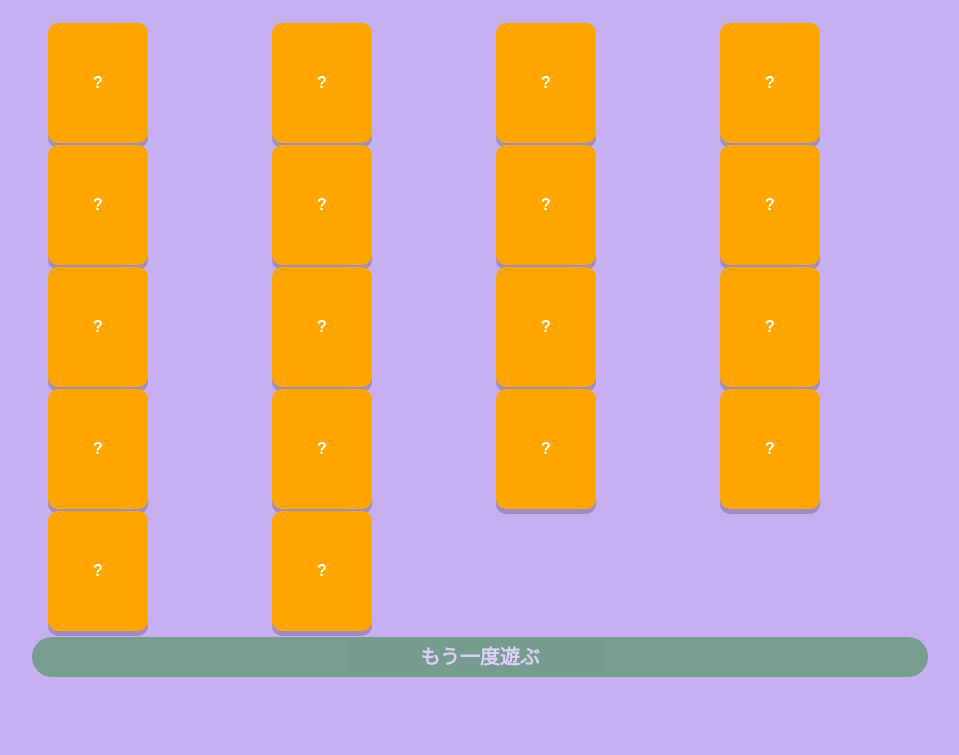
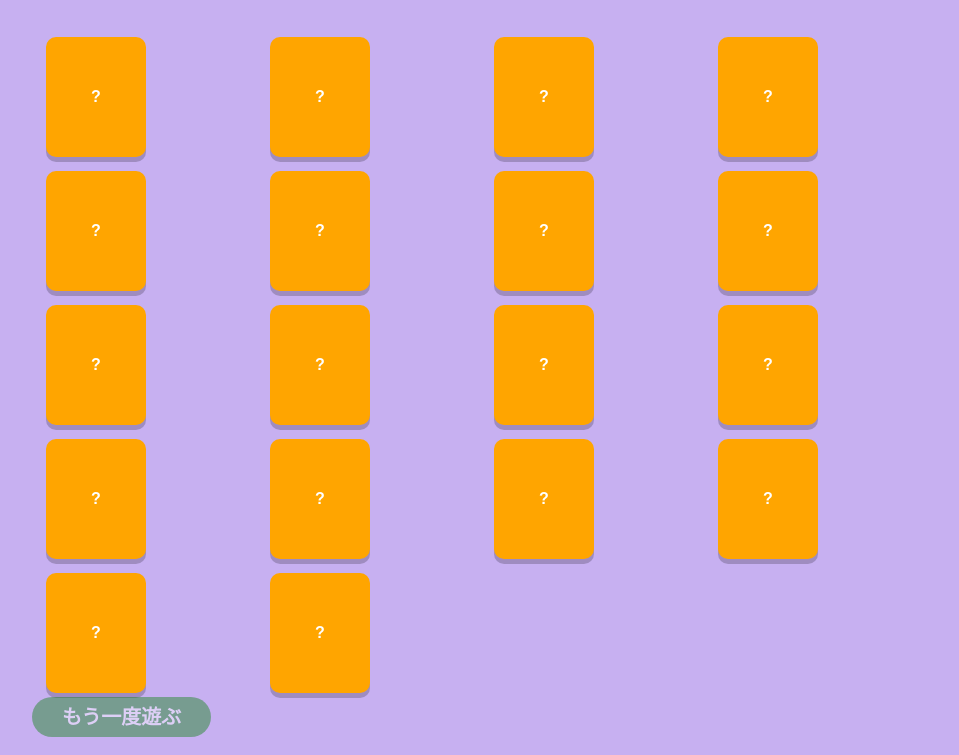
Before and after one commit to hk-p114514/shinkei-suijaku, a plain HTML site: page index.html in a window 1280 px wide. Shown: the part 45-800 px from the top of the page, without its empty margins (160-1119 px from the left). Drawn offline with Linux system fonts and the light colour scheme.

Commit message:
Update style.css

```diff
--- a/style.css
+++ b/style.css
@@ -26,7 +26,8 @@ body {
   perspective: 200px;
   width: 70px;
   height: 90px;
-  margin: 3px;
+  margin: 14px;
+  margin-top: 5px;
 }
 
 .card {
@@ -87,6 +88,7 @@ box-shadow: 0 5px 0 rgba(0,0,0, 0.2);
   opacity: 0.4;
   box-shadow: none;
   margin-top: 20px;
+  width: 20%;
 }
 
 @media(min-width:1100px) {
@@ -104,7 +106,9 @@ box-shadow: 0 5px 0 rgba(0,0,0, 0.2);
 }
 
 .card-container {
-  margin: 1em;
+  margin-top: 30px;
 }
-
+  .inactive {
+    margin-top: 10px;
+  }
 }
```
